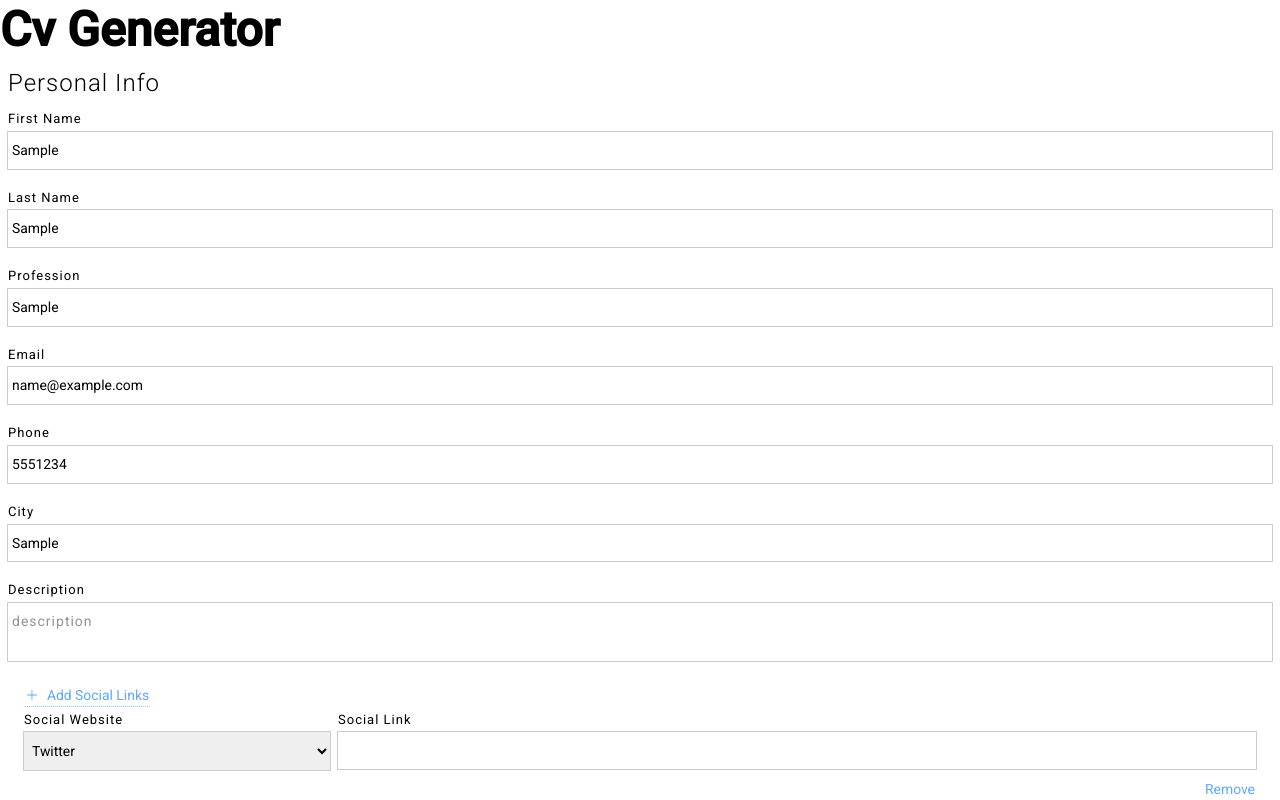
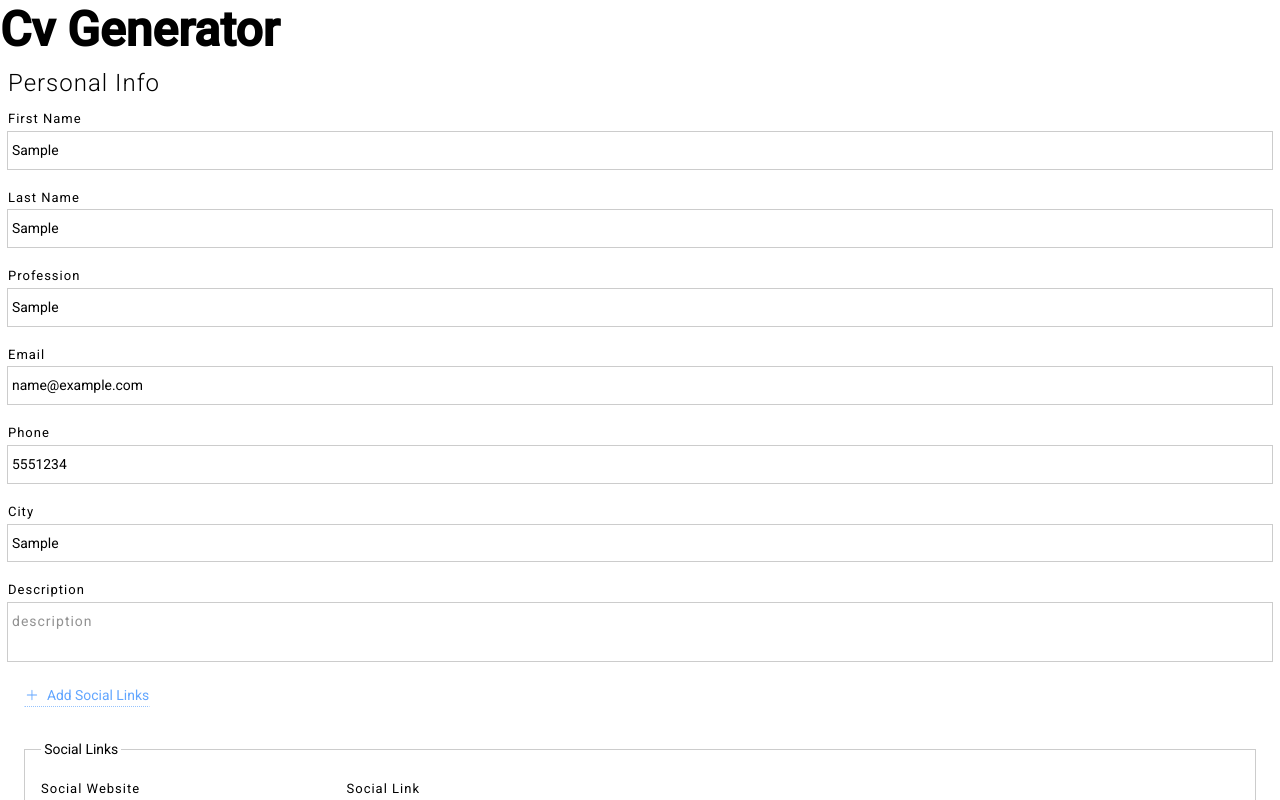
Before and after one commit to anmaras/cv-project, a React (Create React App) app: page / in a window 1280 px wide. Both pictures are taken after typing "Sample", "Sample", "Sample", "name@example.com", "5551234", "Sample" into the empty fields and a click on the button "Add Social Links". Shown: the top 800 px of the page. Built offline with nearby package versions, Linux system fonts and the light colour scheme.

Commit message:
add fieldset in social links

```diff
--- a/src/Components/Form/FormPersonalInfo/FormSocialLinks/FormSocialLinks.js
+++ b/src/Components/Form/FormPersonalInfo/FormSocialLinks/FormSocialLinks.js
@@ -26,6 +26,8 @@ function FormSocialLinks() {
       </button>
       {isLinksOpen && (
         <div>
+          <fieldset>
+            <legend>Social Links</legend>
             <ul className={style['socialLinks-list']}>
               {linkList.map((linkItem) => {
                 const { socialLink, id, socialLinkUrl } = linkItem;
@@ -78,6 +80,7 @@ function FormSocialLinks() {
                 Add more
               </button>
             )}
+          </fieldset>
         </div>
       )}
     </div>
```
Lines whose indentation alone changed are shown as unchanged.
